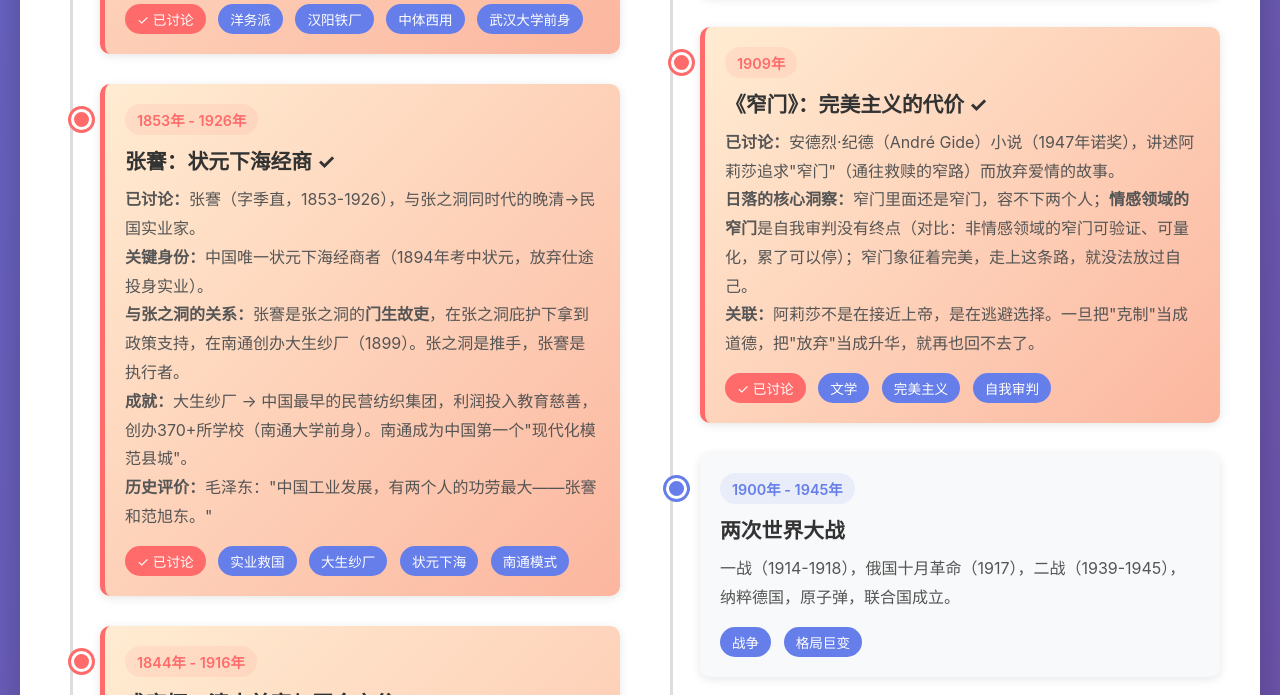
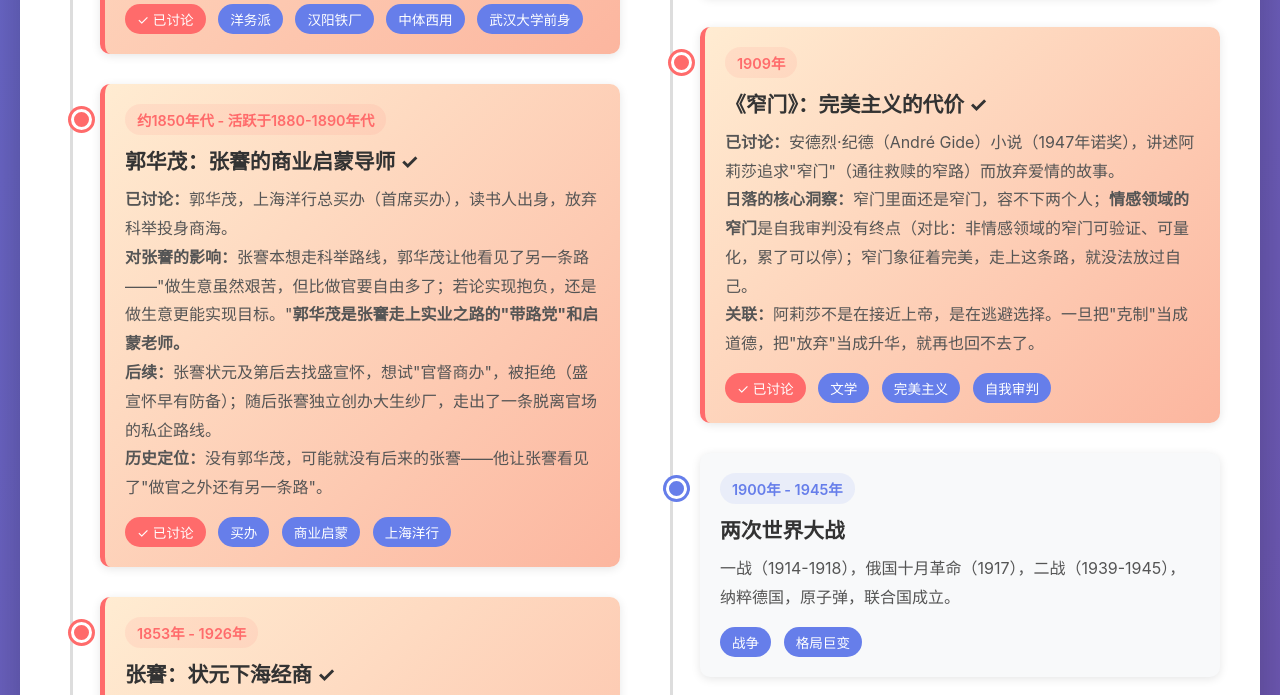
Before and after one commit to ZHAOGUOFENG0620/xiaoqing-diary, a plain HTML site: page history-timeline.html in a window 1280 px wide. Shown: the part 2812-3507 px from the top of the page. Drawn offline with Linux system fonts and the light colour scheme.

Commit message:
history: 添加郭华茂（张謇商业启蒙导师，上海总买办）

```diff
--- a/history-timeline.html
+++ b/history-timeline.html
@@ -322,6 +322,19 @@
                     </div>
 
                     <div class="timeline-item discussed">
+                        <div class="period">约1850年代 - 活跃于1880-1890年代</div>
+                        <h3>郭华茂：张謇的商业启蒙导师 ✓</h3>
+                        <p><strong>已讨论：</strong>郭华茂，上海洋行总买办（首席买办），读书人出身，放弃科举投身商海。<br>
+                        <strong>对张謇的影响：</strong>张謇本想走科举路线，郭华茂让他看见了另一条路——"做生意虽然艰苦，但比做官要自由多了；若论实现抱负，还是做生意更能实现目标。"<strong>郭华茂是张謇走上实业之路的"带路党"和启蒙老师。</strong><br>
+                        <strong>后续：</strong>张謇状元及第后去找盛宣怀，想试"官督商办"，被拒绝（盛宣怀早有防备）；随后张謇独立创办大生纱厂，走出了一条脱离官场的私企路线。<br>
+                        <strong>历史定位：</strong>没有郭华茂，可能就没有后来的张謇——他让张謇看见了"做官之外还有另一条路"。</p>
+                        <span class="tag discussed-tag">✓ 已讨论</span>
+                        <span class="tag">买办</span>
+                        <span class="tag">商业启蒙</span>
+                        <span class="tag">上海洋行</span>
+                    </div>
+
+                    <div class="timeline-item discussed">
                         <div class="period">1853年 - 1926年</div>
                         <h3>张謇：状元下海经商 ✓</h3>
                         <p><strong>已讨论：</strong>张謇（字季直，1853-1926），与张之洞同时代的晚清→民国实业家。<br>
```
